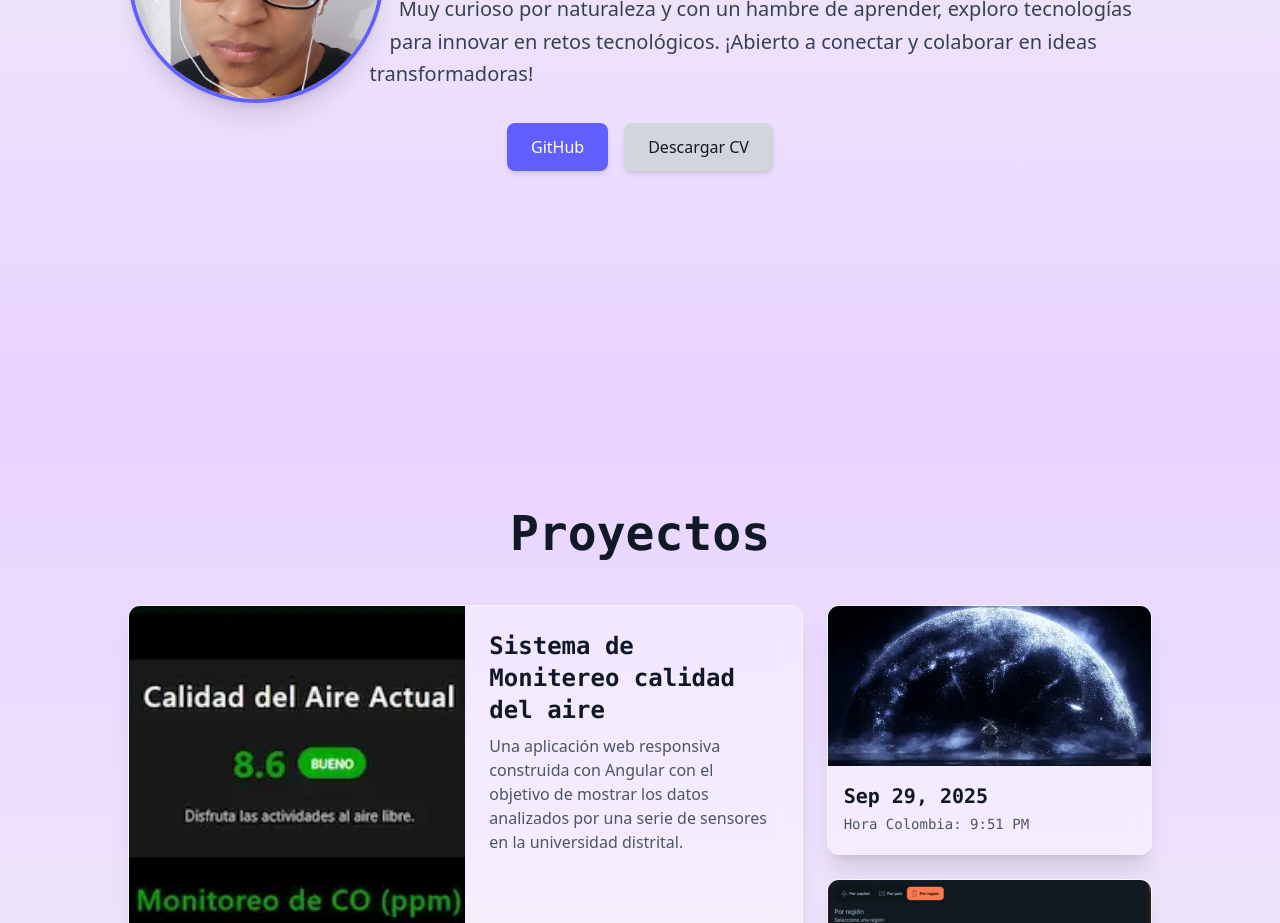
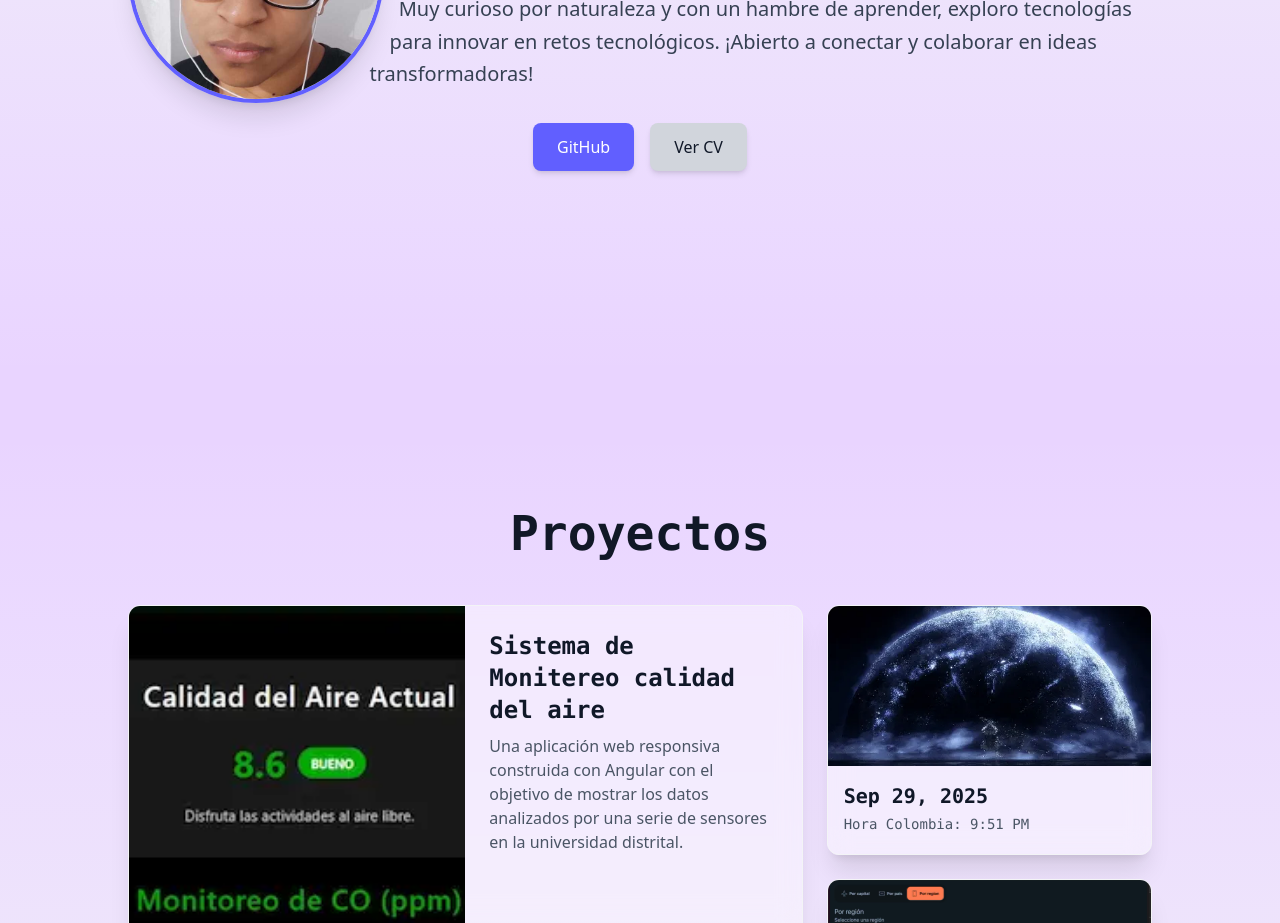
Before and after one commit to Jhon-opt/mi-portafolio, an Angular app: page / in a window 1280 px wide. Shown: the part 1300-2223 px from the top of the page. Built offline with nearby package versions, Linux system fonts and the light colour scheme; no server answers.

Commit message:
Enlace CV corregido

```diff
--- a/src/app/components/aboutMe-section/aboutMe-section.component.html
+++ b/src/app/components/aboutMe-section/aboutMe-section.component.html
@@ -46,11 +46,11 @@
         GitHub
       </a>
       <a
-        href="CV_JhonMario.pdf"
+        href="https://drive.google.com/drive/folders/1acaJXhp0Xd3-O0Gpeh5mXv2QlnT7mgiW?usp=sharing"
         target="_blank"
         class="px-6 py-3 bg-gray-300 dark:bg-gray-700 hover:bg-gray-400 dark:hover:bg-gray-600 text-gray-900 dark:text-white rounded-lg shadow-md transition"
       >
-        Descargar CV
+        Ver CV
       </a>
     </div>
   </div>
```
